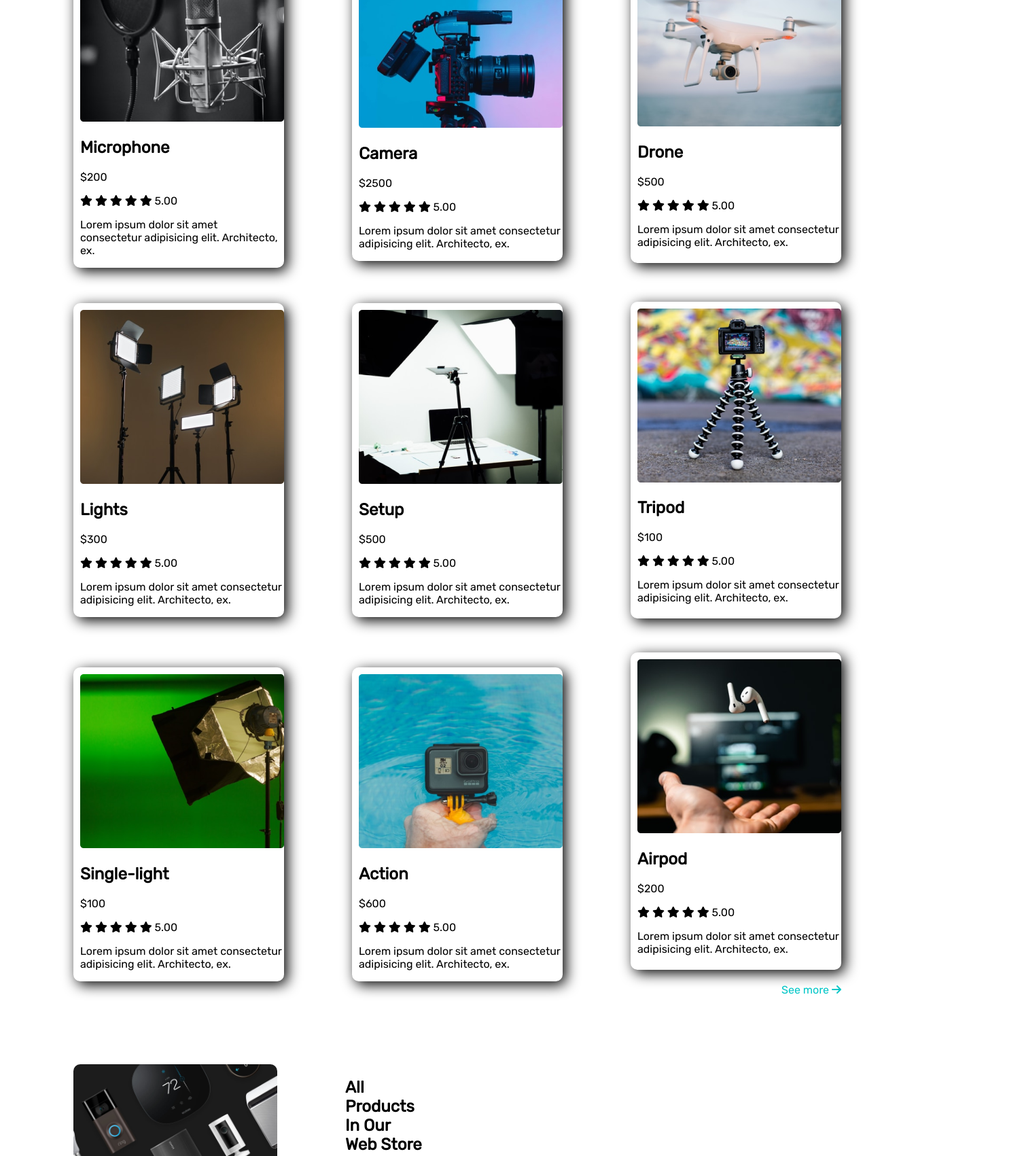
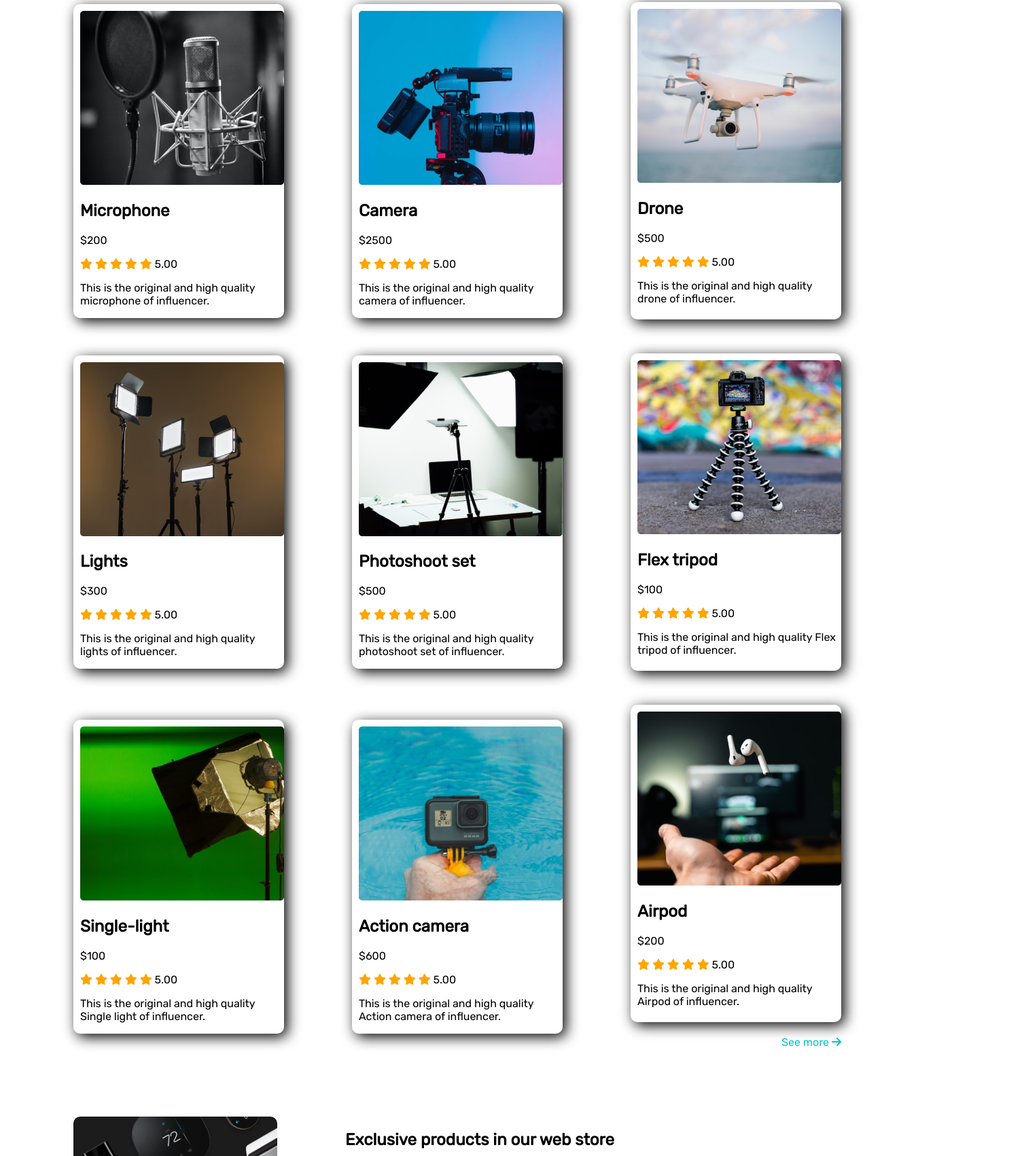
Before and after one commit to zillurahman10/Assingment-2, a plain HTML site: page index.html in a window 1280 px wide. Shown: the part 827-2528 px from the top of the page at 68% size, 1504 px wide, since content can reach past the window. Drawn offline with Linux system fonts and the light colour scheme.

Commit message:
influencer-gear

```diff
--- a/index.html
+++ b/index.html
@@ -5,7 +5,7 @@
     <meta charset="UTF-8">
     <meta http-equiv="X-UA-Compatible" content="IE=edge">
     <meta name="viewport" content="width=device-width, initial-scale=1.0">
-    <title>Assingment-2</title>
+    <title>Assignment-2</title>
     <script src="https://kit.fontawesome.com/8c9d307d43.js" crossorigin="anonymous"></script>
     <link rel="preconnect" href="https://fonts.googleapis.com">
     <link rel="preconnect" href="https://fonts.gstatic.com" crossorigin>
@@ -15,7 +15,7 @@
 
 <body>
     <div class="small-heading">
-        <h2 class="ip">Infuencer Products</h2>
+        <h1 class="ip">Influencer</h1>
         <nav>
             <ul class="df">
                 <li class="hpoc">Home</li>
@@ -30,16 +30,17 @@
     <section class="one-main">
 
         <div class="big-heading">
-            <h1 id="big-heading">Start your Journey as
+            <h1 id="big-heading">Shop with
                 <br>
                 Influencer
 
             </h1>
             <div>
                 <div class="camera-info">
-                    <p>Lorem ipsum dolor sit amet, consectetur adipisicing elit. Adipisci tempore, amet dolor vero
-                        esse
-                        soluta.
+                    <p> Influencer started it's journey in 2022. Influencer collects its products around the world from
+                        reknown brands and companies and deliver it to customers doorstep. Influencer always thinks
+                        about quality and makes sure that every customer is pleased with his/her product. So what are
+                        you waiting for?
                     </p>
                 </div>
 
@@ -66,15 +67,13 @@
             <div class="pad-left-top">
                 <h1>Microphone</h1>
                 <p>$200</p>
-                <i class="fas fa-star filled"></i>
-                <i class="fas fa-star filled"></i>
-                <i class="fas fa-star filled"></i>
-                <i class="fas fa-star filled"></i>
-                <i class="fas fa-star filled"></i>
+                <i class="fas fa-star filled" style="color: orange;"></i>
+                <i class="fas fa-star filled" style="color: orange;"></i>
+                <i class="fas fa-star filled" style="color: orange;"></i>
+                <i class="fas fa-star filled" style="color: orange;"></i>
+                <i class="fas fa-star filled" style="color: orange;"></i>
                 5.00
-                <p>Lorem ipsum dolor sit amet
-                    <br>
-                    consectetur adipisicing elit. Architecto, ex.
+                <p>This is the original and high quality microphone of influencer.
                 </p>
             </div>
 
@@ -84,13 +83,13 @@
             <div class="pad-left-top">
                 <h1>Camera</h1>
                 <p>$2500</p>
-                <i class="fas fa-star filled"></i>
-                <i class="fas fa-star filled"></i>
-                <i class="fas fa-star filled"></i>
-                <i class="fas fa-star filled"></i>
-                <i class="fas fa-star filled"></i>
+                <i class="fas fa-star filled" style="color: orange;"></i>
+                <i class="fas fa-star filled" style="color: orange;"></i>
+                <i class="fas fa-star filled" style="color: orange;"></i>
+                <i class="fas fa-star filled" style="color: orange;"></i>
+                <i class="fas fa-star filled" style="color: orange;"></i>
                 5.00
-                <p>Lorem ipsum dolor sit amet consectetur adipisicing elit. Architecto, ex.</p>
+                <p>This is the original and high quality camera of influencer.</p>
             </div>
 
         </div>
@@ -102,13 +101,13 @@
                     <div class="pad-left-top">
                         <h1>Drone</h1>
                         <p>$500</p>
-                        <i class="fas fa-star filled"></i>
-                        <i class="fas fa-star filled"></i>
-                        <i class="fas fa-star filled"></i>
-                        <i class="fas fa-star filled"></i>
-                        <i class="fas fa-star filled"></i>
+                        <i class="fas fa-star filled" style="color: orange;"></i>
+                        <i class="fas fa-star filled" style="color: orange;"></i>
+                        <i class="fas fa-star filled" style="color: orange;"></i>
+                        <i class="fas fa-star filled" style="color: orange;"></i>
+                        <i class="fas fa-star filled" style="color: orange;"></i>
                         5.00
-                        <p>Lorem ipsum dolor sit amet consectetur adipisicing elit. Architecto, ex.</p>
+                        <p>This is the original and high quality drone of influencer.</p>
                     </div>
                 </div>
 
@@ -122,13 +121,13 @@
             <div class="pad-left-top">
                 <h1>Lights</h1>
                 <p>$300</p>
-                <i class="fas fa-star filled"></i>
-                <i class="fas fa-star filled"></i>
-                <i class="fas fa-star filled"></i>
-                <i class="fas fa-star filled"></i>
-                <i class="fas fa-star filled"></i>
+                <i class="fas fa-star filled" style="color: orange;"></i>
+                <i class="fas fa-star filled" style="color: orange;"></i>
+                <i class="fas fa-star filled" style="color: orange;"></i>
+                <i class="fas fa-star filled" style="color: orange;"></i>
+                <i class="fas fa-star filled" style="color: orange;"></i>
                 5.00
-                <p>Lorem ipsum dolor sit amet consectetur adipisicing elit. Architecto, ex.</p>
+                <p>This is the original and high quality lights of influencer.</p>
             </div>
 
 
@@ -137,15 +136,15 @@
         <div class="products">
             <img class="pad-left-top" src="images/setup.png" alt="">
             <div class="pad-left-top">
-                <h1>Setup</h1>
+                <h1>Photoshoot set</h1>
                 <p>$500</p>
-                <i class="fas fa-star filled"></i>
-                <i class="fas fa-star filled"></i>
-                <i class="fas fa-star filled"></i>
-                <i class="fas fa-star filled"></i>
-                <i class="fas fa-star filled"></i>
+                <i class="fas fa-star filled" style="color: orange;"></i>
+                <i class="fas fa-star filled" style="color: orange;"></i>
+                <i class="fas fa-star filled" style="color: orange;"></i>
+                <i class="fas fa-star filled" style="color: orange;"></i>
+                <i class="fas fa-star filled" style="color: orange;"></i>
                 5.00
-                <p>Lorem ipsum dolor sit amet consectetur adipisicing elit. Architecto, ex.</p>
+                <p>This is the original and high quality photoshoot set of influencer.</p>
             </div>
 
         </div>
@@ -155,15 +154,15 @@
                 <img class="pad-left-top" src="images/tripod.png" alt="">
                 <div class="drone">
                     <div class="pad-left-top">
-                        <h1>Tripod</h1>
+                        <h1>Flex tripod</h1>
                         <p>$100</p>
-                        <i class="fas fa-star filled"></i>
-                        <i class="fas fa-star filled"></i>
-                        <i class="fas fa-star filled"></i>
-                        <i class="fas fa-star filled"></i>
-                        <i class="fas fa-star filled"></i>
+                        <i class="fas fa-star filled" style="color: orange;"></i>
+                        <i class="fas fa-star filled" style="color: orange;"></i>
+                        <i class="fas fa-star filled" style="color: orange;"></i>
+                        <i class="fas fa-star filled" style="color: orange;"></i>
+                        <i class="fas fa-star filled" style="color: orange;"></i>
                         5.00
-                        <p>Lorem ipsum dolor sit amet consectetur adipisicing elit. Architecto, ex.</p>
+                        <p>This is the original and high quality Flex tripod of influencer.</p>
                     </div>
                 </div>
 
@@ -176,28 +175,28 @@
             <div class="pad-left-top">
                 <h1>Single-light</h1>
                 <p>$100</p>
-                <i class="fas fa-star filled"></i>
-                <i class="fas fa-star filled"></i>
-                <i class="fas fa-star filled"></i>
-                <i class="fas fa-star filled"></i>
-                <i class="fas fa-star filled"></i>
+                <i class="fas fa-star filled" style="color: orange;"></i>
+                <i class="fas fa-star filled" style="color: orange;"></i>
+                <i class="fas fa-star filled" style="color: orange;"></i>
+                <i class="fas fa-star filled" style="color: orange;"></i>
+                <i class="fas fa-star filled" style="color: orange;"></i>
                 5.00
-                <p>Lorem ipsum dolor sit amet consectetur adipisicing elit. Architecto, ex.</p>
+                <p>This is the original and high quality Single light of influencer.</p>
             </div>
 
         </div>
         <div class="products">
             <img class="pad-left-top" src="images/action.png" alt="">
             <div class="pad-left-top">
-                <h1>Action</h1>
+                <h1>Action camera</h1>
                 <p>$600</p>
-                <i class="fas fa-star filled"></i>
-                <i class="fas fa-star filled"></i>
-                <i class="fas fa-star filled"></i>
-                <i class="fas fa-star filled"></i>
-                <i class="fas fa-star filled"></i>
+                <i class="fas fa-star filled" style="color: orange;"></i>
+                <i class="fas fa-star filled" style="color: orange;"></i>
+                <i class="fas fa-star filled" style="color: orange;"></i>
+                <i class="fas fa-star filled" style="color: orange;"></i>
+                <i class="fas fa-star filled" style="color: orange;"></i>
                 5.00
-                <p>Lorem ipsum dolor sit amet consectetur adipisicing elit. Architecto, ex.</p>
+                <p>This is the original and high quality Action camera of influencer.</p>
             </div>
 
         </div>
@@ -210,13 +209,13 @@
                         <div class="pad-left-top">
                             <h1>Airpod</h1>
                             <p>$200</p>
-                            <i class="fas fa-star filled"></i>
-                            <i class="fas fa-star filled"></i>
-                            <i class="fas fa-star filled"></i>
-                            <i class="fas fa-star filled"></i>
-                            <i class="fas fa-star filled"></i>
+                            <i class="fas fa-star filled" style="color: orange;"></i>
+                            <i class="fas fa-star filled" style="color: orange;"></i>
+                            <i class="fas fa-star filled" style="color: orange;"></i>
+                            <i class="fas fa-star filled" style="color: orange;"></i>
+                            <i class="fas fa-star filled" style="color: orange;"></i>
                             5.00
-                            <p>Lorem ipsum dolor sit amet consectetur adipisicing elit. Architecto, ex.</p>
+                            <p>This is the original and high quality Airpod of influencer.</p>
                         </div>
 
                     </div>
@@ -232,23 +231,19 @@
 
 
     </section>
-    <section class="dis-grid">
+    <section>
         <div class="bullet">
             <div>
                 <img id="bullet" src="images/chintu.png.jpg" alt="">
             </div>
             <div class="all-products">
                 <h1>
-                    All Products In Our Web Store
+                    Exclusive products in our web store
                 </h1>
-                <p>Lorem ipsum dolor sit amet consectetur adipisicing elit. Exercitationem nemo reiciendis
+                <p>
+                    6/12/18/24 months EMI facility available on selected cards*.
                     <br>
-                    quidem, sint,
-                    quia ipsum sequi nihil vero ullam minima beatae natus eligendi labore,
-                    <br>
-                    itaque quae assumenda?
-                    Exercitationem, accusantium vero.
-
+                    <small>*=Terms and conditions applied.</small>
                 </p>
                 <a class="prebook" href="">Check now <i class="fas fa-arrow-right"></i></a>
             </div>
--- a/style.css
+++ b/style.css
@@ -8,6 +8,8 @@ padding-top: 50px;
 }
 .ip{
     padding-right: 700px;
+    font-size: 60px;
+    color: goldenrod;
 }
 .hpoc{
     margin-left: 30px;
@@ -108,3 +110,8 @@ footer{
     grid-row-gap: 10px;
    }
 }
+.fa-star filled{
+    color: transparent;
+    background: orange;
+    -webkit-background-clip: text;
+}
```
